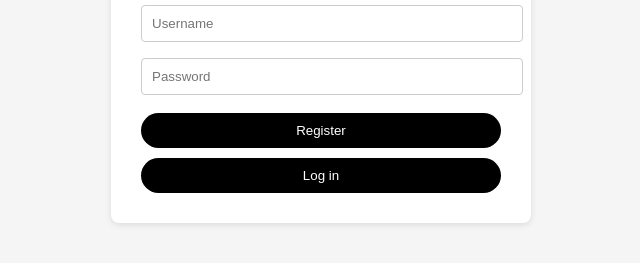
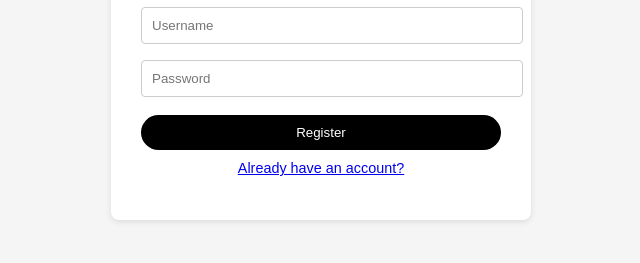
Before and after one commit to PeterFujiyu/LetuslearnID, a plain HTML site: page client/register/index.html in a window 1280 px wide. Shown: the part 359-622 px from the top of the page, without its empty margins (319-959 px from the left). Drawn offline with nearby package versions, Linux system fonts and the light colour scheme.

Commit message:
feat: register page login link

```diff
--- a/client/register/index.html
+++ b/client/register/index.html
@@ -12,6 +12,7 @@
     .button { width:100%; padding:10px; background:#000; color:#fff; border:none; border-radius:20px; cursor:pointer; margin-top:10px; }
     .button:hover { background:#333; }
     select { margin-bottom:10px; }
+    .tip { text-align:center; margin-top:10px; color:#666; font-size:0.9em; }
     @keyframes fadeIn { from { opacity:0; } to { opacity:1; } }
   </style>
 </head>
@@ -62,7 +63,9 @@
           React.createElement('input', { type:'text', placeholder:t.username, value:username, onChange:e=>setUsername(e.target.value) }),
           React.createElement('input', { type:'password', placeholder:t.password, value:password, onChange:e=>setPassword(e.target.value) }),
           React.createElement('button', { className:'button', onClick:handleRegister }, t.register),
-          React.createElement('button', { className:'button', onClick:() => window.location.href='../index/index.html' }, t.sign_in_link)
+          React.createElement('p', { className:'tip' },
+            React.createElement('a', { href:'../index/index.html' }, t.have_account)
+          )
         )
       );
     }
--- a/i18n/en_us.json
+++ b/i18n/en_us.json
@@ -20,6 +20,7 @@
   "welcome_back": "Welcome back",
   "sign_up_link": "Sign up",
   "sign_in_link": "Log in",
+  "have_account": "Already have an account?",
   "register_success": "Registration successful",
   "login_success": "Login successful",
   "continue": "Continue",
--- a/i18n/zh_cn.json
+++ b/i18n/zh_cn.json
@@ -20,6 +20,7 @@
   "welcome_back": "欢迎回来",
   "sign_up_link": "注册新账号",
   "sign_in_link": "返回登录",
+  "have_account": "已经拥有账户？",
   "register_success": "注册成功",
   "login_success": "登录成功",
   "continue": "继续",
```
Also changed, not shown: README.md.
